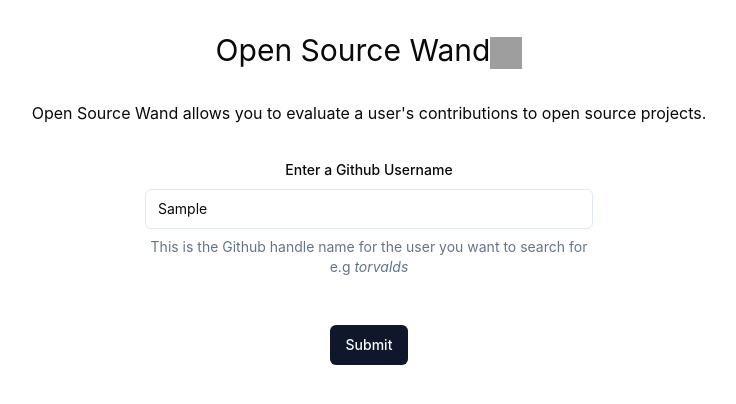
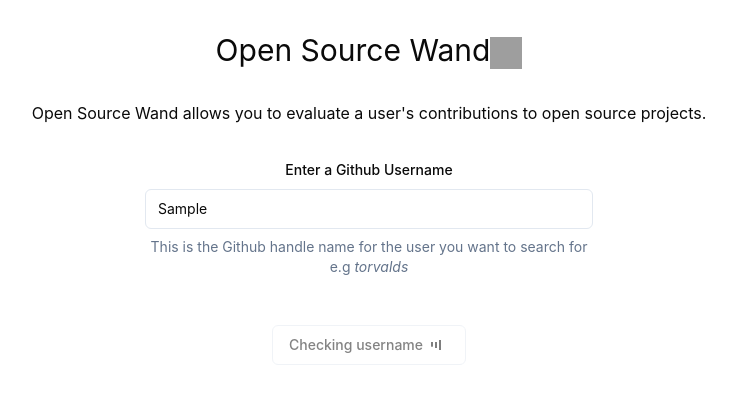
Before and after one commit to Lyton505/afrotech-hackathon2024-open-source-wand, a React (Vite) app in the folder afrotech-hack-frontend/: page /home in a window 1280 px wide. Both pictures are taken after typing "Sample" into the empty fields and a click on the button "Submit". Shown: the top 404 px of the page, without its empty margins (271-1007 px from the left). Built offline with nearby package versions, Linux system fonts and the light colour scheme; grey boxes are pictures that could not be loaded.

Commit message:
added submitting animation with disabled

```diff
--- a/afrotech-hack-frontend/src/components/ui/loading_button.tsx
+++ b/afrotech-hack-frontend/src/components/ui/loading_button.tsx
@@ -5,7 +5,7 @@
 import { cn } from "@/lib/utils"
 
 const loadingButtonVariants = cva(
-  "inline-flex items-center justify-center whitespace-nowrap rounded-md text-sm font-medium ring-offset-white transition-colors focus-visible:outline-none focus-visible:ring-2 focus-visible:ring-slate-950 focus-visible:ring-offset-2 disabled:pointer-events-none disabled:opacity-50 dark:ring-offset-slate-950 dark:focus-visible:ring-slate-300",
+  "inline-flex items-center justify-center whitespace-nowrap rounded-md text-sm font-medium ring-offset-white transition-colors focus-visible:outline-none focus-visible:ring-2 focus-visible:ring-slate-950  focus-visible:ring-offset-2 disabled:pointer-events-none disabled:opacity-50 dark:ring-offset-slate-950 dark:focus-visible:ring-slate-300",
   {
     variants: {
       variant: {
@@ -49,7 +49,7 @@
         {...props}
       >
         { children }
-        <div className="loader"></div>
+        <div className="loader mx-2"></div>
       </Comp>
     )
   }
--- a/afrotech-hack-frontend/src/components/usernameForm.tsx
+++ b/afrotech-hack-frontend/src/components/usernameForm.tsx
@@ -17,6 +17,7 @@
 import { Button } from "@/components/ui/button"
 import { useState } from "react"
 import { LoadingButton } from "./ui/loading_button"
+import { log } from "console"
 
 
 const formSchema = z.object({
@@ -47,7 +48,10 @@
             setIsLoading(true);
             setTimeout(() => {
                 setIsLoading(false);
-            }, 2000);
+                console.log("Waiting for 5 seconds");
+                window.location.href = "/loading";
+                console.log("Redirected to loading page");
+            }, 5000);
         } else {
             try {
                 const response = await fetch("/profile", {
@@ -86,7 +90,9 @@
                         </FormItem>
                     )}
                 />
-                {isLoading ? <LoadingButton type="submit">Submitting</LoadingButton> : <Button type="submit">Submit</Button>}
+                {isLoading ?
+                    <LoadingButton type="submit" variant="outline" disabled>Checking username</LoadingButton> :
+                    <Button type="submit">Submit</Button>}
             </form>
         </Form>
     )
--- a/afrotech-hack-frontend/src/screens/Loading.tsx
+++ b/afrotech-hack-frontend/src/screens/Loading.tsx
@@ -1,4 +1,17 @@
+import { useState, useEffect } from 'react';
+
 export default function Loading() {
+
+    const [isLoading, setIsLoading] = useState(true);
+
+    useEffect(() => {
+        setTimeout(() => {
+            setIsLoading(false);
+            window.location.href = "/results";
+        }, 2000);
+    }, []);
+
+
     return (
         <div>
             <h1>Getting your results...</h1>
```
